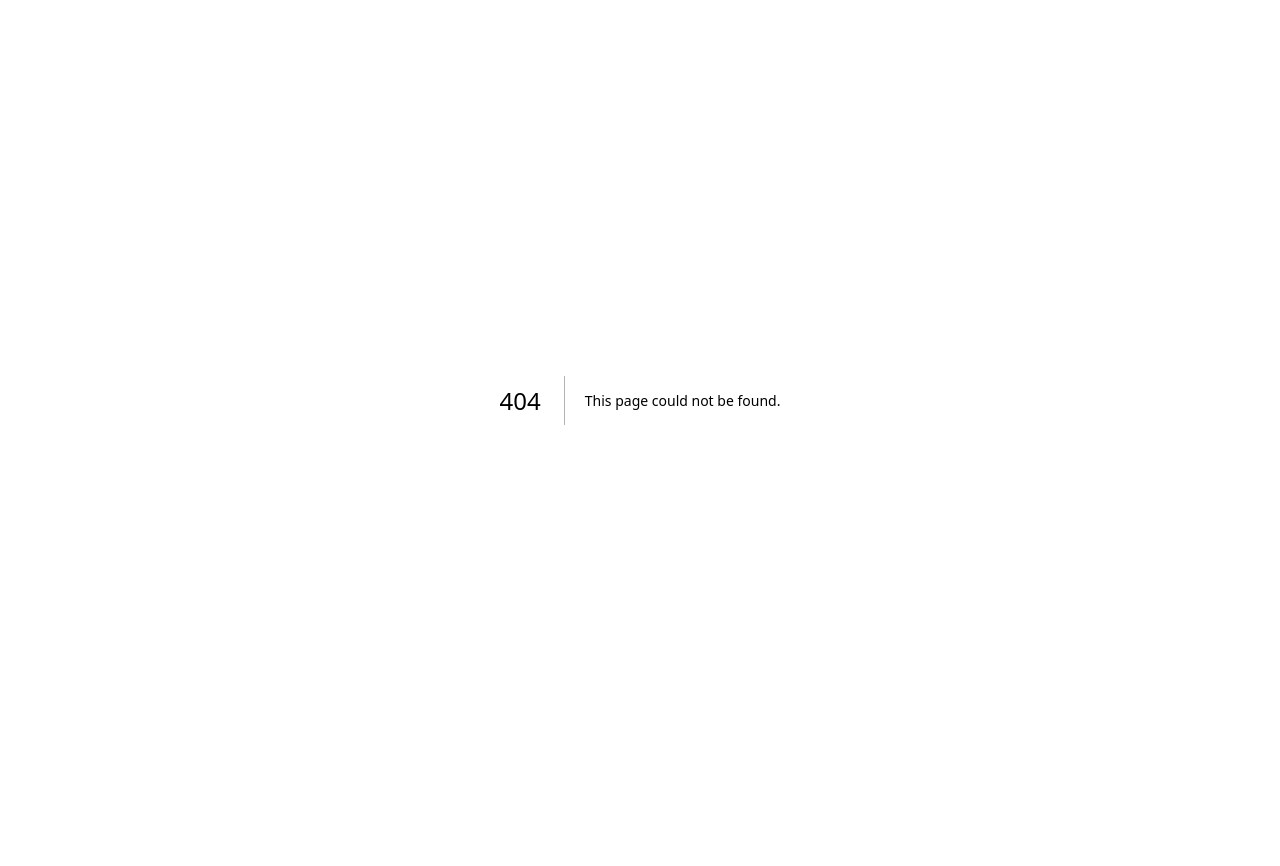
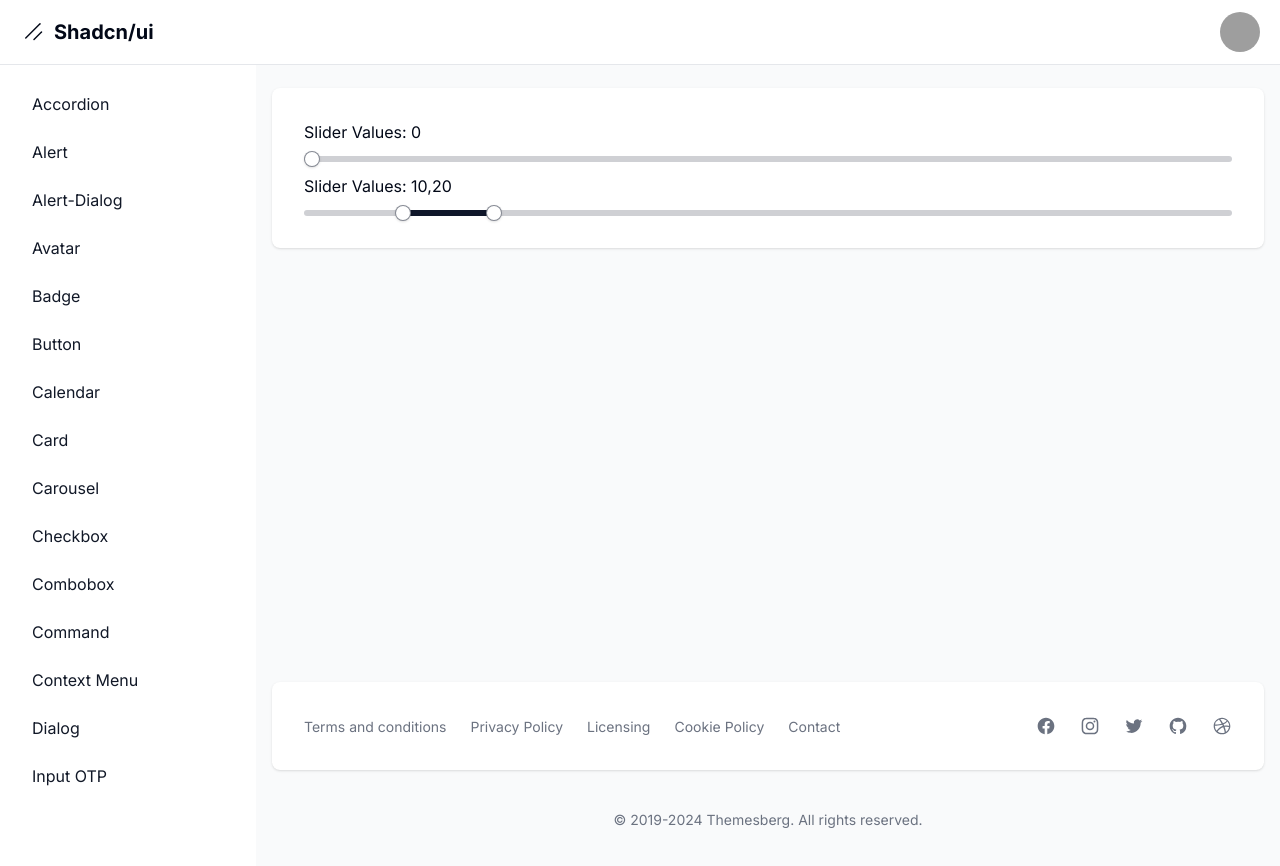
Before and after one commit to iangelmanuel/shadcn-ui-dashboard, a Next.js app: page /dashboard/slider in a window 1280 px wide. Before the commit this address had no page. Shown: the top 866 px of the page. Before the commit the page ends 800 px from the top, so only its background shows below. Built offline with nearby package versions, Linux system fonts and the light colour scheme; grey boxes are pictures that could not be loaded.

Commit message:
feat: Add @radix-ui/react-slider dependency to package.json and pnpm-lock.yaml

```diff
--- a/package.json
+++ b/package.json
@@ -20,6 +20,7 @@
     "@radix-ui/react-menubar": "^1.0.4",
     "@radix-ui/react-popover": "^1.0.7",
     "@radix-ui/react-progress": "^1.0.3",
+    "@radix-ui/react-slider": "^1.1.2",
     "@radix-ui/react-slot": "^1.0.2",
     "class-variance-authority": "^0.7.0",
     "clsx": "^2.1.1",
--- a/src/app/dashboard/layout.tsx
+++ b/src/app/dashboard/layout.tsx
@@ -21,6 +21,7 @@
   { name: 'progress', href: 'progress' },
   { name: 'sheet', href: 'sheet' },
   { name: 'skeleton', href: 'skeleton' },
+  { name: 'slider', href: 'slider' },
 ].sort((a, b) => a.name.localeCompare(b.name))
 
 export default function DashboardLayout({
--- /dev/null
+++ b/src/app/dashboard/slider/page.tsx
@@ -0,0 +1,29 @@
+'use client'
+
+import * as React from 'react'
+import { Slider } from '@/components/ui/slider'
+
+export default function SliderPage() {
+  const [sliderValue, setSliderValue] = React.useState(0)
+  const [rangeValue, setRangeValue] = React.useState([10, 20])
+
+  return (
+    <div className="grid grid-cols-1 gap-3">
+      <span>Slider Values: {sliderValue}</span>
+      <Slider
+        defaultValue={[sliderValue]}
+        onValueChange={(value) => setSliderValue(value[0])}
+        max={100}
+        step={1}
+      />
+
+      <span>Slider Values: {rangeValue.join(',')}</span>
+      <Slider
+        defaultValue={rangeValue}
+        onValueChange={setRangeValue}
+        max={100}
+        step={1}
+      />
+    </div>
+  )
+}
--- /dev/null
+++ b/src/components/ui/slider.tsx
@@ -0,0 +1,29 @@
+'use client'
+
+import * as React from 'react'
+import * as SliderPrimitive from '@radix-ui/react-slider'
+
+import { cn } from '@/lib/utils'
+
+const Slider = React.forwardRef<
+  React.ElementRef<typeof SliderPrimitive.Root>,
+  React.ComponentPropsWithoutRef<typeof SliderPrimitive.Root>
+>(({ className, ...props }, ref) => (
+  <SliderPrimitive.Root
+    ref={ref}
+    className={cn(
+      'relative flex w-full touch-none select-none items-center',
+      className
+    )}
+    {...props}
+  >
+    <SliderPrimitive.Track className="relative h-1.5 w-full grow overflow-hidden rounded-full bg-primary/20">
+      <SliderPrimitive.Range className="absolute h-full bg-primary" />
+    </SliderPrimitive.Track>
+    <SliderPrimitive.Thumb className="block h-4 w-4 rounded-full border border-primary/50 bg-background shadow transition-colors focus-visible:outline-none focus-visible:ring-1 focus-visible:ring-ring disabled:pointer-events-none disabled:opacity-50" />
+    <SliderPrimitive.Thumb className="block h-4 w-4 rounded-full border border-primary/50 bg-background shadow transition-colors focus-visible:outline-none focus-visible:ring-1 focus-visible:ring-ring disabled:pointer-events-none disabled:opacity-50" />
+  </SliderPrimitive.Root>
+))
+Slider.displayName = SliderPrimitive.Root.displayName
+
+export { Slider }
```
Also changed, not shown: 1 other file (tests, documents, lock files or other folders).
